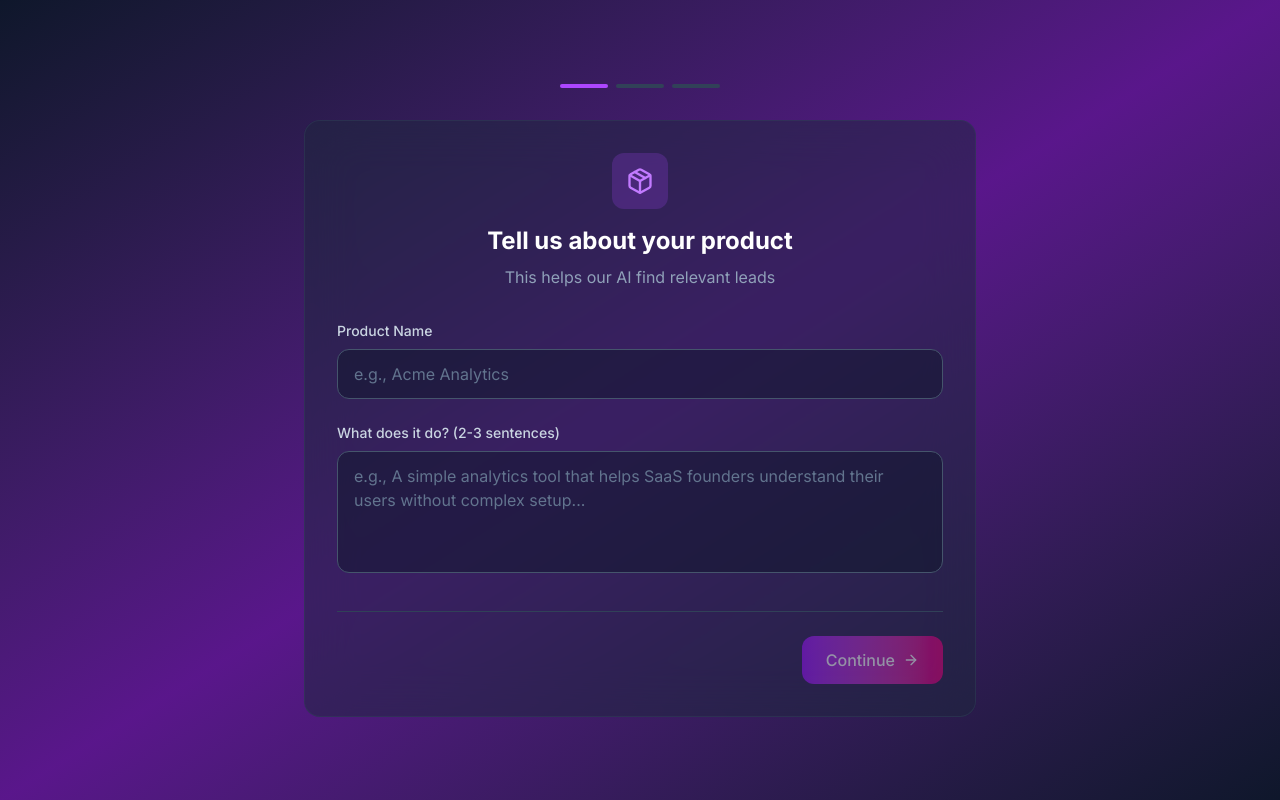
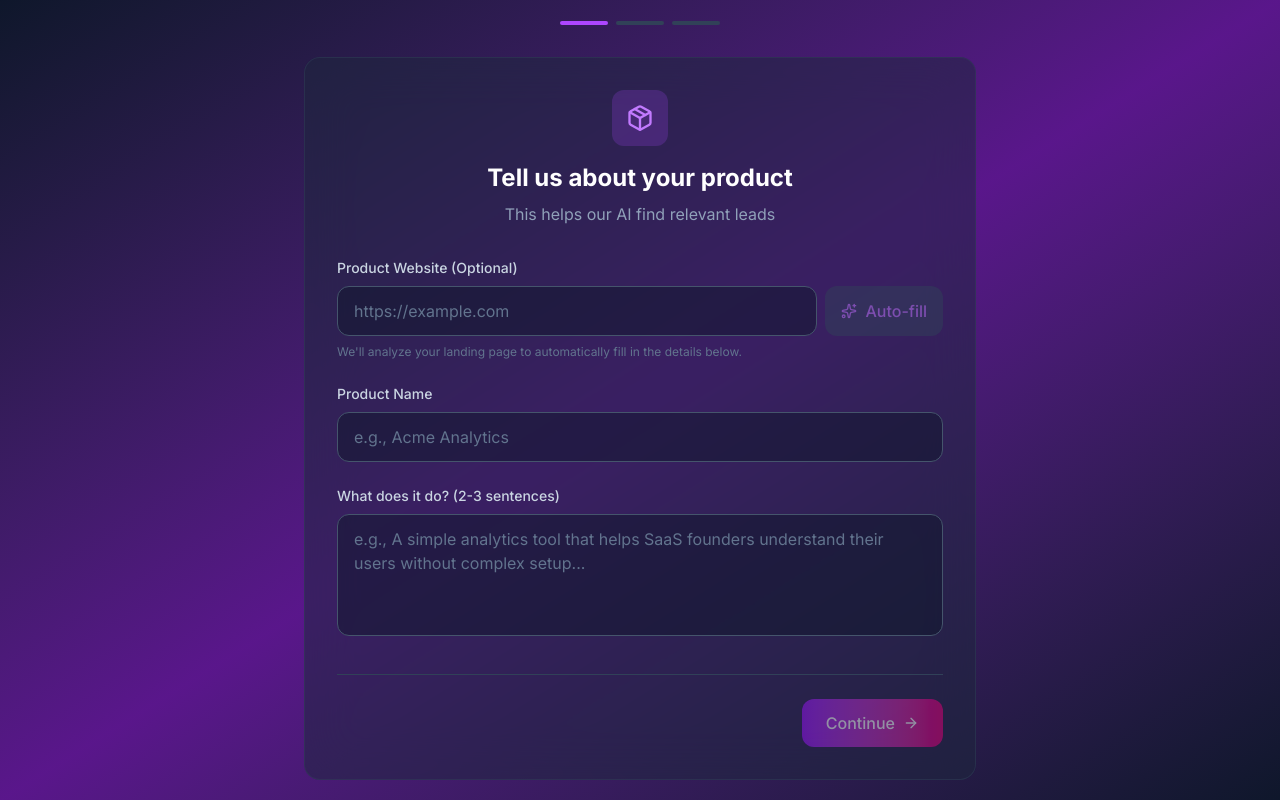
Before and after one commit to jeremiahseun/RedditLeadAI, a Next.js app: page /onboarding in a window 1280 px wide. Built offline with nearby package versions, Linux system fonts and the light colour scheme.

Commit message:
feat: Get information from product website

```diff
--- a/src/app/login/page.tsx
+++ b/src/app/login/page.tsx
@@ -60,7 +60,7 @@ export default function LoginPage() {
         setIsLoading(true)
         setError(null)
 
-        const { error } = await supabase.auth.signUp({
+        const { data, error } = await supabase.auth.signUp({
             email,
             password,
             options: {
@@ -72,6 +72,9 @@ export default function LoginPage() {
 
         if (error) {
             setError(error.message)
+        } else if (data.session) {
+            // Email confirmation is disabled, redirect immediately
+            window.location.href = '/dashboard'
         } else {
             setError('Check your email to confirm your account')
             setIsSubmitted(true)
--- a/src/app/onboarding/page.tsx
+++ b/src/app/onboarding/page.tsx
@@ -39,6 +39,43 @@ export default function OnboardingPage() {
     const [keywords, setKeywords] = useState<string[]>([])
     const [keywordInput, setKeywordInput] = useState('')
     const [enableGlobalSearch, setEnableGlobalSearch] = useState(true)
+
+    // Product Analysis State
+    const [productUrl, setProductUrl] = useState('')
+    const [isAnalyzing, setIsAnalyzing] = useState(false)
+
+    const handleAnalyzeProduct = async () => {
+        if (!productUrl) return
+
+        setIsAnalyzing(true)
+        try {
+            const response = await fetch('/api/analyze-product', {
+                method: 'POST',
+                headers: { 'Content-Type': 'application/json' },
+                body: JSON.stringify({ url: productUrl }),
+            })
+
+            const data = await response.json()
+
+            if (response.ok) {
+                if (data.productName) setProductName(data.productName)
+                if (data.productDescription) setProductDescription(data.productDescription)
+                if (data.keywords && Array.isArray(data.keywords)) {
+                    // Combine existing keywords with new ones, avoiding duplicates
+                    const newKeywords = [...keywords, ...data.keywords].filter((item, index, arr) => arr.indexOf(item) === index)
+                    setKeywords(newKeywords)
+                }
+                toast.success('Product analyzed successfully!')
+            } else {
+                toast.error(data.error || 'Failed to analyze product')
+            }
+        } catch (error) {
+            console.error('Analysis error:', error)
+            toast.error('Something went wrong')
+        } finally {
+            setIsAnalyzing(false)
+        }
+    }
 
     // Discover subreddits when moving to step 2
     const discoverSubreddits = useCallback(async () => {
@@ -185,6 +222,37 @@ export default function OnboardingPage() {
                                 </div>
                                 <h2 className="text-2xl font-bold text-white">Tell us about your product</h2>
                                 <p className="text-slate-400 mt-2">This helps our AI find relevant leads</p>
+                            </div>
+
+                            <div>
+                                <label className="block text-sm font-medium text-slate-300 mb-2">
+                                    Product Website (Optional)
+                                </label>
+                                <div className="flex gap-2">
+                                    <input
+                                        type="url"
+                                        value={productUrl}
+                                        onChange={(e) => setProductUrl(e.target.value)}
+                                        placeholder="https://example.com"
+                                        className="flex-1 bg-slate-900/50 border border-slate-600 rounded-xl px-4 py-3 text-white placeholder-slate-500 focus:outline-none focus:ring-2 focus:ring-purple-500"
+                                    />
+                                    <button
+                                        onClick={handleAnalyzeProduct}
+                                        disabled={isAnalyzing || !productUrl}
+                                        type="button"
+                                        className="px-4 py-3 bg-slate-700 hover:bg-slate-600 text-purple-400 font-medium rounded-xl transition-all disabled:opacity-50 disabled:cursor-not-allowed flex items-center gap-2"
+                                    >
+                                        {isAnalyzing ? (
+                                            <Loader2 className="w-4 h-4 animate-spin" />
+                                        ) : (
+                                            <Sparkles className="w-4 h-4" />
+                                        )}
+                                        Auto-fill
+                                    </button>
+                                </div>
+                                <p className="text-xs text-slate-500 mt-2">
+                                    We&apos;ll analyze your landing page to automatically fill in the details below.
+                                </p>
                             </div>
 
                             <div>
```
Also changed, not shown: src/app/api/analyze-product/route.ts (added, +78 -0 lines).
